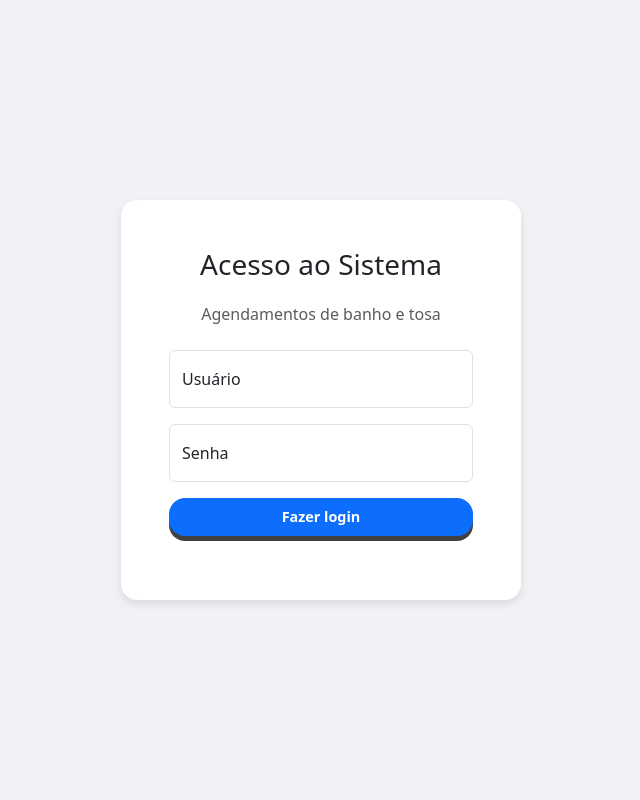
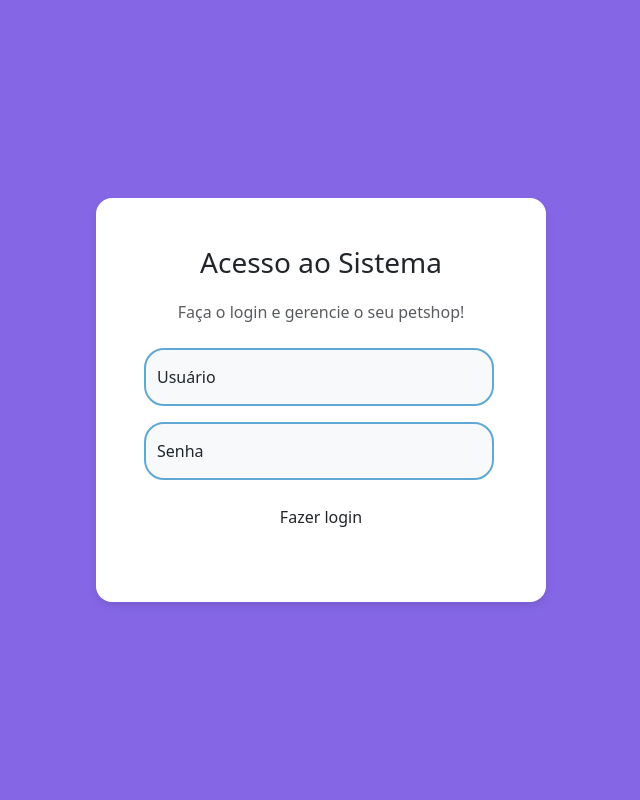
Before and after one commit to HectorSemenssato/sistema-petshop, a PHP site: page /login.php in a window 1280 px wide. Shown: the whole page, without its empty margins (319-959 px from the left). Run offline with PHP 8.4, Linux system fonts and the light colour scheme.

Commit message:
style: adaptação da tela de login ao css com  novo design

```diff
--- a/login.php
+++ b/login.php
@@ -5,7 +5,7 @@
     <meta charset="UTF-8">
     <meta name="viewport" content="width=device-width, initial-scale=1.0">
     <link href="https://cdn.jsdelivr.net/npm/bootstrap@5.3.5/dist/css/bootstrap.min.css" rel="stylesheet" integrity="sha384-SgOJa3DmI69IUzQ2PVdRZhwQ+dy64/BUtbMJw1MZ8t5HZApcHrRKUc4W0kG879m7" crossorigin="anonymous">
-    <link rel="stylesheet" href="./css/styles_cadastros.css">
+    <link rel="stylesheet" href="./css/styles.css">
     <title>Login - Petshop</title>
 
     <style>
@@ -14,12 +14,12 @@
             align-items: center;
             justify-content: center;
             height: 100vh;
-            background-color: #f0f2f5;
+            background-color: #8567e6;
         }
 
         .login-card {
-            width: 100%;
-            max-width: 400px;
+            width: 150%;
+            max-width: 450px;
             padding: 2rem;
             border: none;
             border-radius: 1rem;
@@ -32,7 +32,7 @@
     <div class="card login-card">
     <div class="card-body">
         <h3 class="card-title text-center mb-4">Acesso ao Sistema</h3>
-        <p class="card-subtitle text-center text-muted mb-4">Agendamentos de banho e tosa</p>
+        <p class="card-subtitle text-center text-muted mb-4">Faça o login e gerencie o seu petshop!</p>
         <form action="valida_login.php" method="post">
             <div class="form-floating mb-3">
                 <input type="text" class="form-control" id="username" name="username" placeholder="Digite seu usuário" required>
@@ -42,7 +42,7 @@
                 <input type="password" class="form-control" id="password" name="password" placeholder="Digite sua senha" required>
                 <label for="password">Senha</label>
             </div>
-            <button type="submit" class="btn btn-primary w-100 py-2 mb-3">Fazer login</button>
+            <button type="submit" class="btn btn-login w-100 py-2 mb-3">Fazer login</button>
         </form>
     </div>
     </div>
```
